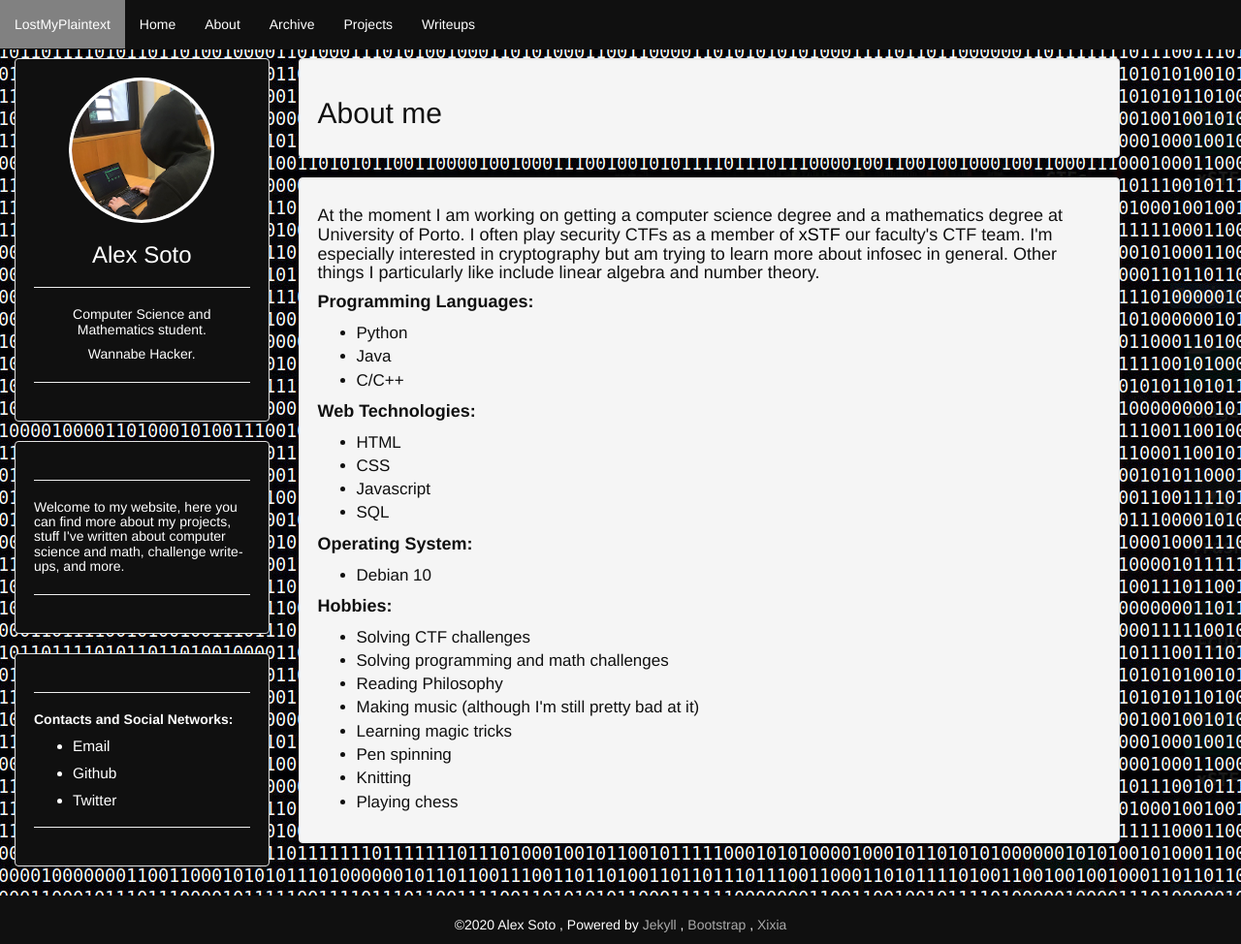
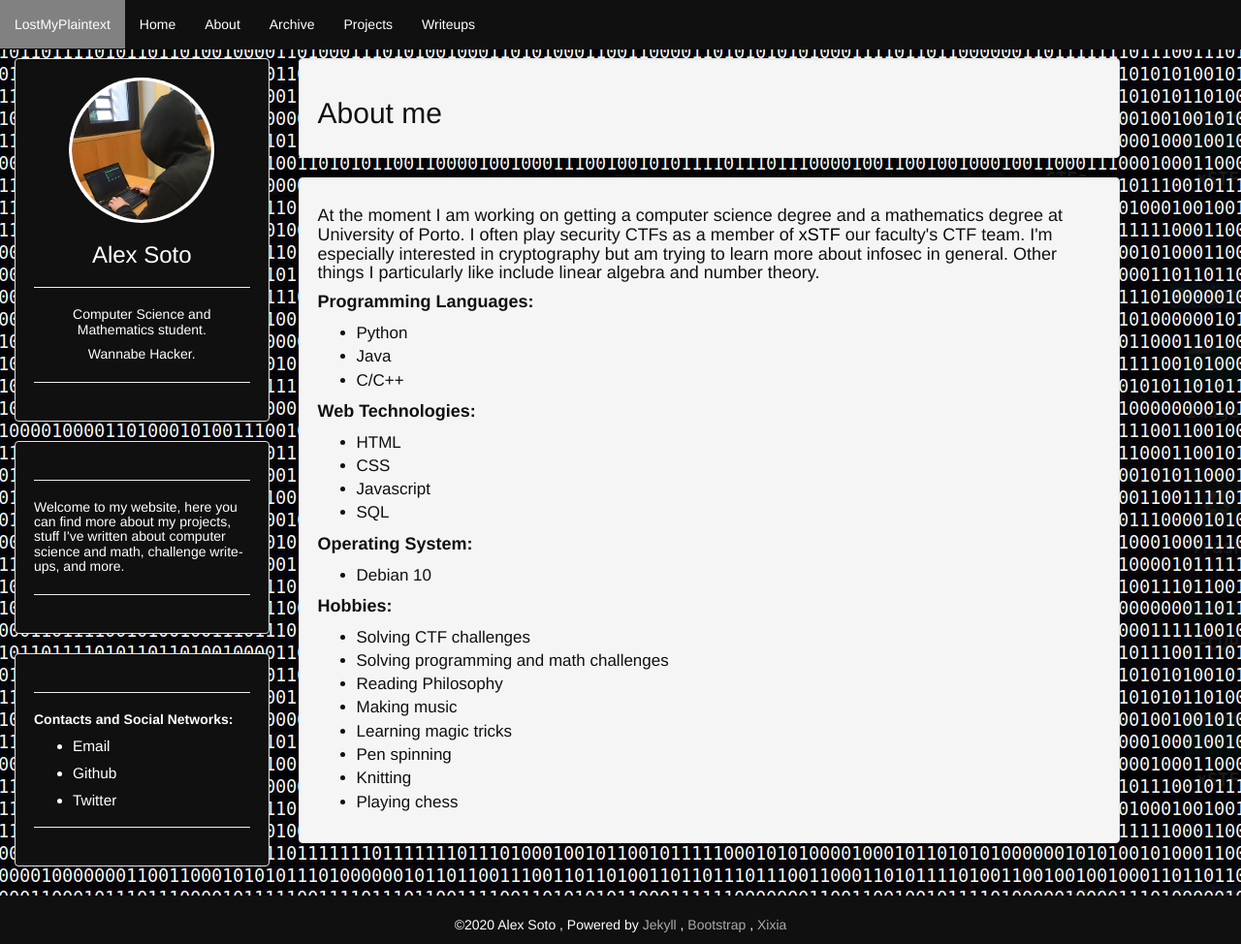
Before and after one commit to 0xA2/0xA2.github.io, a Jekyll site: the page built from about.html, in a window 1280 px wide and 974 px high. Shown: the whole window at 97% size. Built offline with Jekyll 4.4.1, drawn with Linux system fonts in a browser that asks for light colours.

Commit message:
Update about.html

```diff
--- a/about.html
+++ b/about.html
@@ -35,7 +35,7 @@ layout: default
             <li>Solving CTF challenges</li>
             <li>Solving programming and math challenges</li>
             <li>Reading Philosophy</li>
-	    <li>Making music (although I'm still pretty bad at it)</li>
+	    <li>Making music</li>
             <li>Learning magic tricks</li>
 	    <li>Pen spinning</li>
 	    <li>Knitting</li>
```
